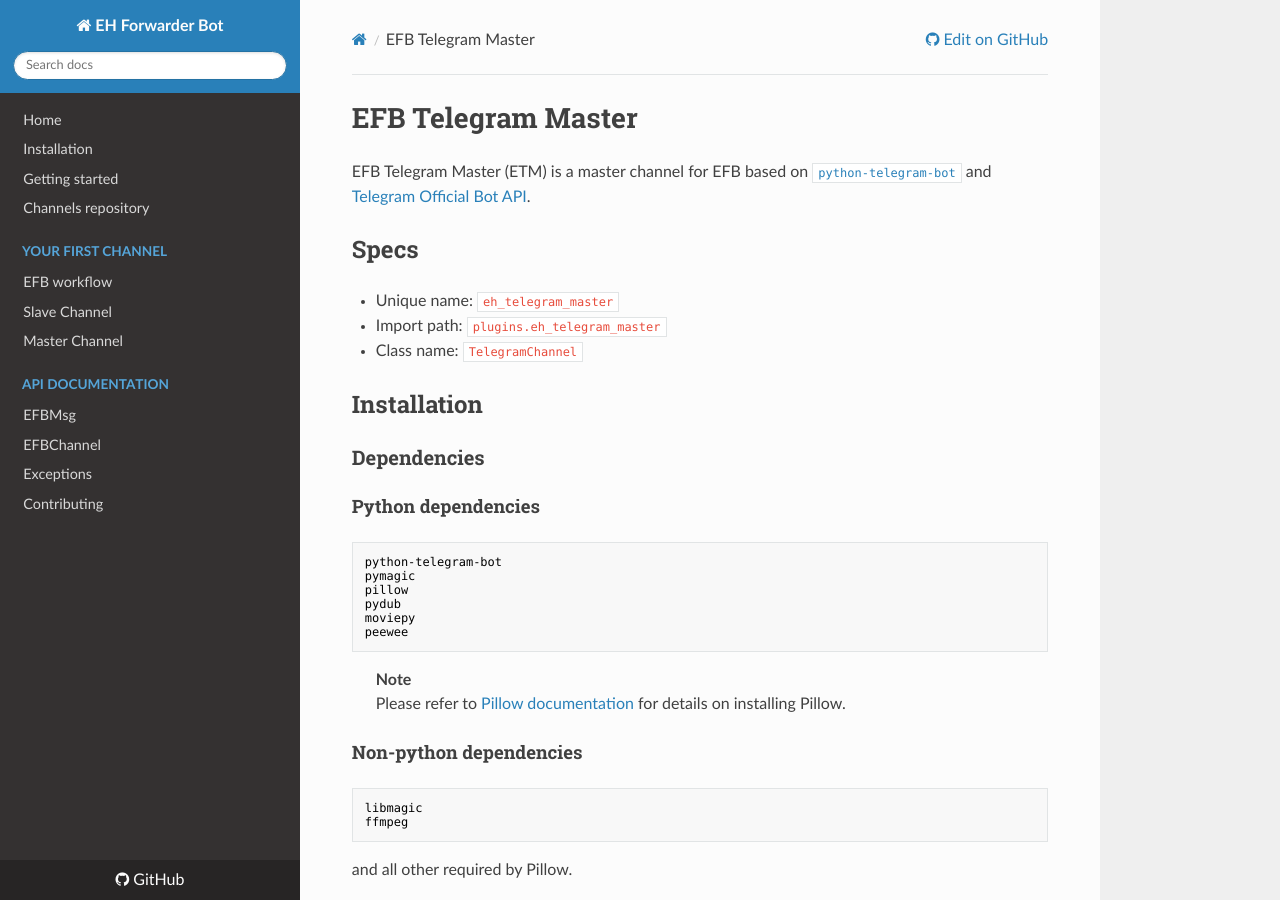
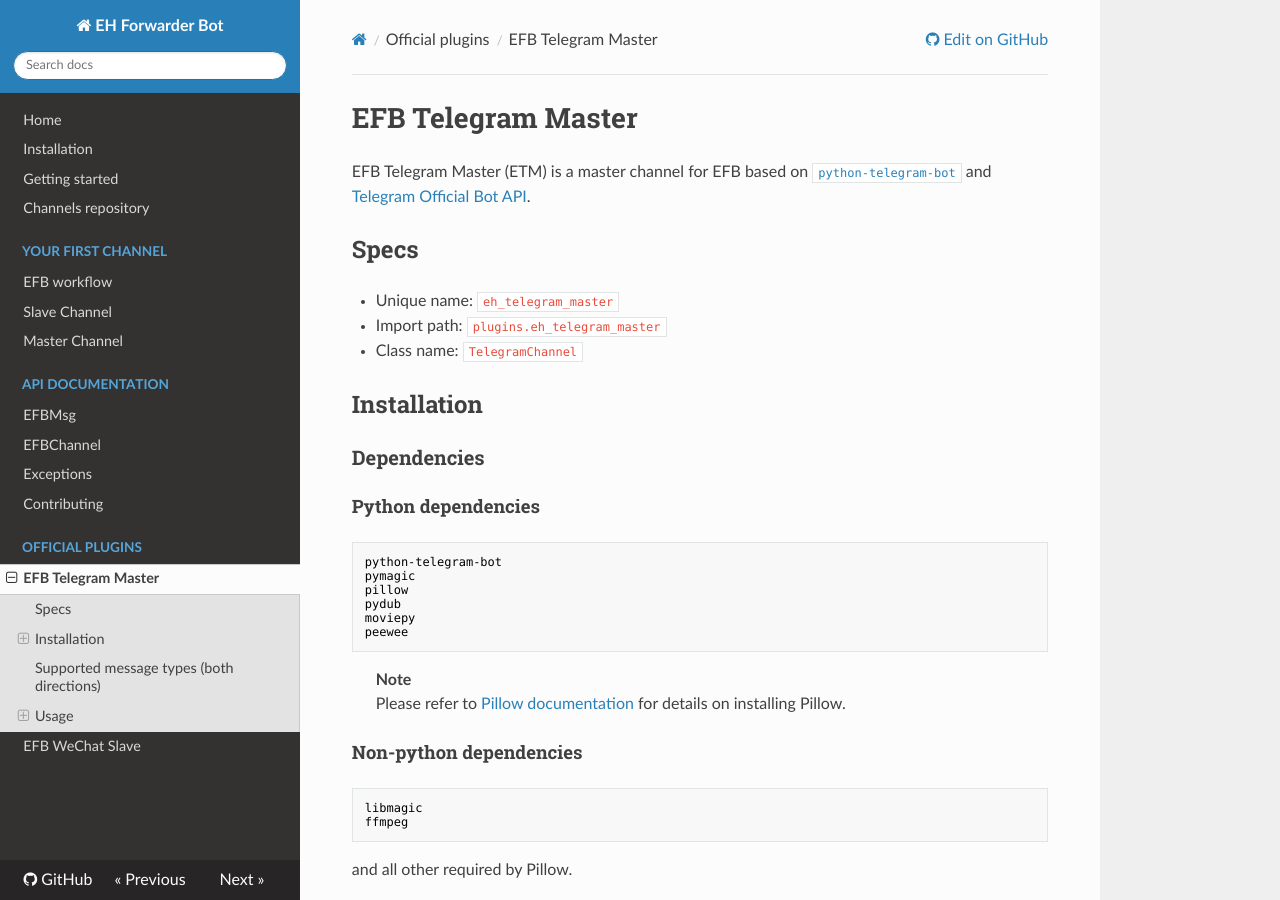
Before and after one commit to ehForwarderBot/ehForwarderBot, an MkDocs documentation site: the page built from docs/ETM.md, in a window 1280 px wide and 900 px high. Built offline with MkDocs 1.6.1, drawn with Linux system fonts in a browser that asks for light colours; nearby versions of some CDN libraries; old or Windows-style settings are respelled for this version of MkDocs.

Commit message:
Docs update

```diff
--- a/mkdocs.yml
+++ b/mkdocs.yml
@@ -1,6 +1,6 @@
 site_name: EH Forwarder Bot
 pages:
-    - 'Home': 'home.md'
+    - 'Home': 'index.md'
     - 'Installation': 'installation.md'
     - 'Getting started': 'getting-started.md'
     - 'Channels repository': 'channels-repository.md'
@@ -13,5 +13,8 @@
         - 'EFBChannel': 'channel.md'
         - 'Exceptions': 'exceptions.md'
     - 'Contributing': 'CONTRIBUTING.md'
+    - 'Official plugins':
+        - 'EFB Telegram Master': 'ETM.md'
+        - 'EFB WeChat Slave': 'EWS.md'
 theme: readthedocs
 repo_url: 'https://github.com/blueset/ehforwarderbot'
```
Also changed, not shown: docs/index.md (renamed from docs/home.md, +1 -1 lines), 1 other file.
